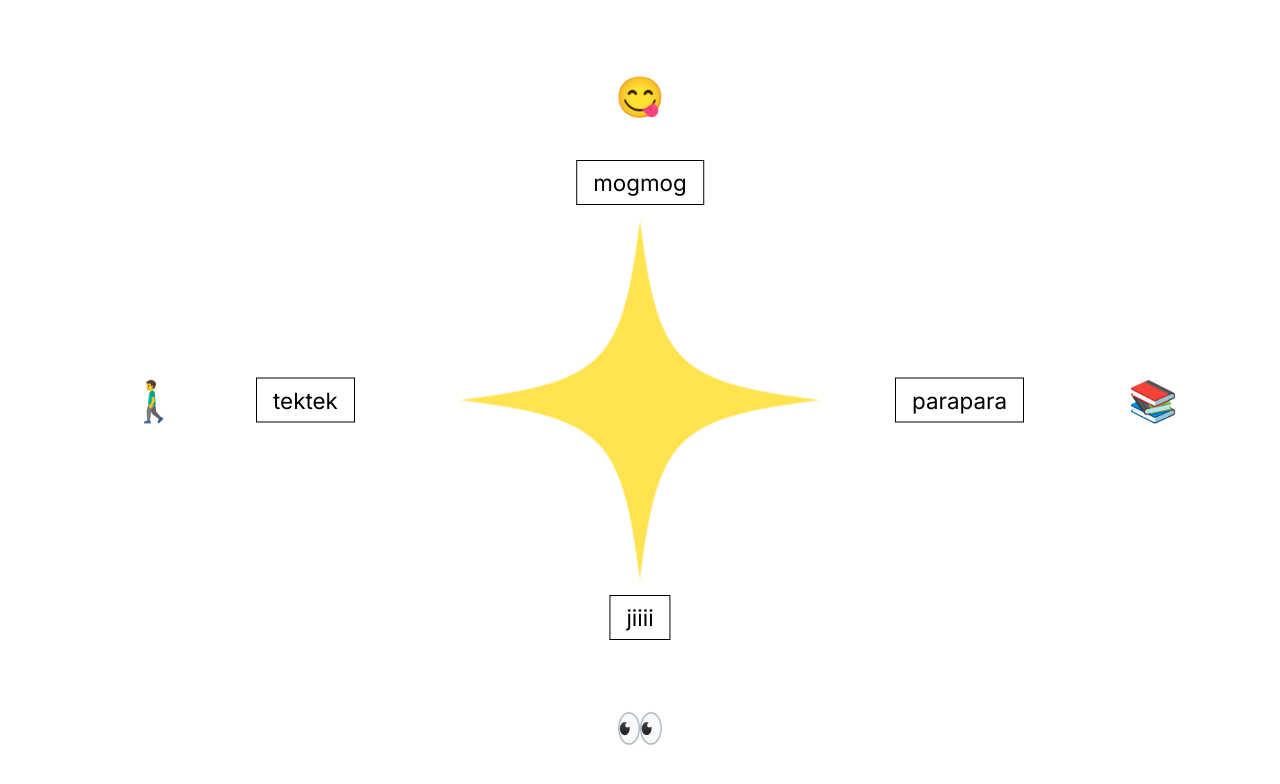
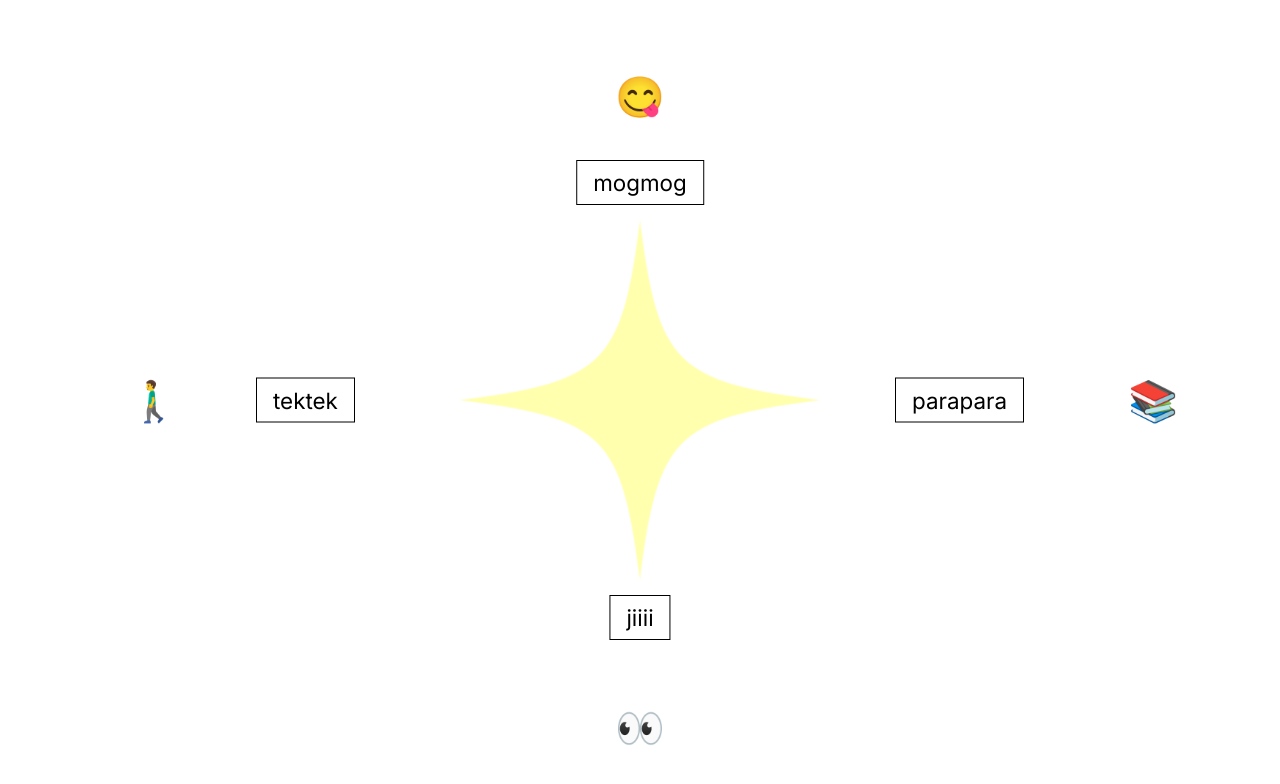
Before and after one commit to 0kyon/kyon-s-room, a Next.js app: page /livingroom in a window 1280 px wide. Shown: the top 784 px of the page. Built offline with nearby package versions, Linux system fonts and the light colour scheme.

Commit message:
色もいい感じになった

```diff
--- a/src/app/livingroom/styles.module.css
+++ b/src/app/livingroom/styles.module.css
@@ -10,7 +10,7 @@
   left: 50%;
   width: 600px;
   height: 600px;
-  background: gold;
+  background: #FFFF88;
   /* 曲線の菱形の形状 */
   clip-path: path('M 300,0 C 270,240 240,270 0,300 C 240,330 270,360 300,600 C 330,360 360,330 600,300 C 360,270 330,240 300,0');
   transform: translate(-50%, -50%) scale(0.6);
```
